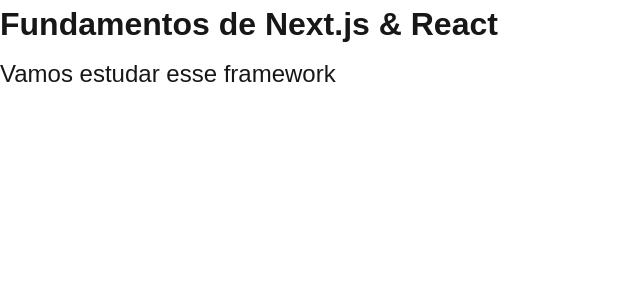
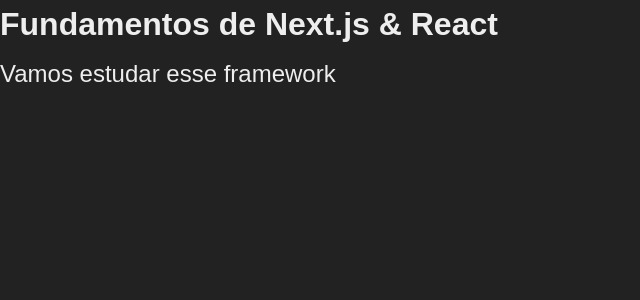
Before and after one commit to pitercoding/curso-javascript-cod3r, a Next.js app in the folder 18-nextjs/fundamentos/: page / in a window 1280 px wide. Shown: the top 300 px of the page, without its empty margins (0-640 px from the left). Built offline with nearby package versions, Linux system fonts and the light colour scheme.

Commit message:
feat(aula): 440. CSS Global

```diff
--- a/18-nextjs/fundamentos/src/app/globals.css
+++ b/18-nextjs/fundamentos/src/app/globals.css
@@ -1,8 +1,8 @@
 @import "tailwindcss";
 
 :root {
-  --background: #ffffff;
-  --foreground: #171717;
+  --background: #222;
+  --foreground: #eee;
 }
 
 @theme inline {
```
